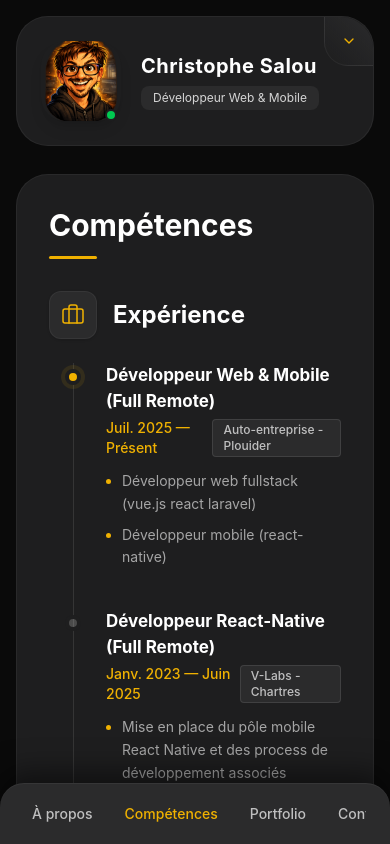
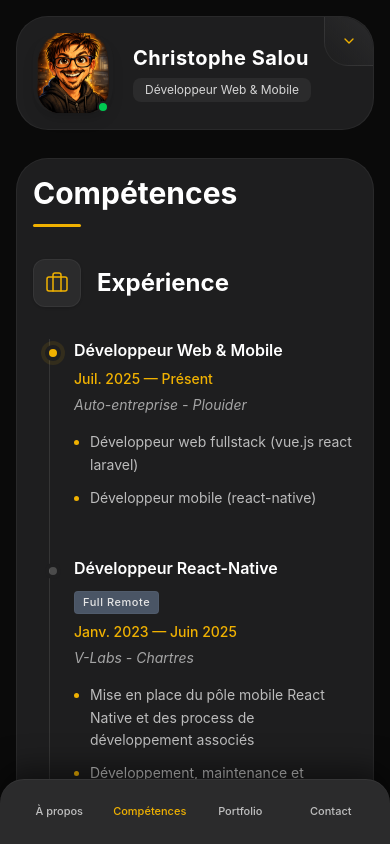
Before and after one commit to bezedache29/portfolio, a React (Vite) app: page / in a window 390 px wide. Both pictures are taken after a click on the button "Compétences". Shown: the top 844 px of the page. Built offline with nearby package versions, Linux system fonts and the light colour scheme.

Commit message:
fix: responsive

```diff
--- a/src/components/Sidebar.tsx
+++ b/src/components/Sidebar.tsx
@@ -9,7 +9,7 @@ export function Sidebar() {
   const [isExpanded, setIsExpanded] = useState(false)
 
   return (
-    <aside className='bg-[#1e1e1f] rounded-4xl p-6 md:p-8 border border-white/5 flex flex-col relative'>
+    <aside className='bg-[#1e1e1f] rounded-4xl p-4 md:p-8 border border-white/5 flex flex-col relative'>
       {/* Bouton avec le chevron en jaune */}
       <button
         onClick={() => setIsExpanded(!isExpanded)}
--- a/src/data/experiences.ts
+++ b/src/data/experiences.ts
@@ -1,7 +1,7 @@
 // --- PARCOURS (EXPERIENCES) ---
 export const experiences = [
   {
-    title: 'Développeur Web & Mobile (Full Remote)',
+    title: 'Développeur Web & Mobile',
     company: 'Auto-entreprise - Plouider',
     startDate: 'Juil. 2025',
     endDate: 'Présent',
@@ -9,9 +9,10 @@ export const experiences = [
       'Développeur web fullstack (vue.js react laravel)',
       'Développeur mobile (react-native)',
     ],
+    isRemote: false,
   },
   {
-    title: 'Développeur React-Native (Full Remote)',
+    title: 'Développeur React-Native',
     company: 'V-Labs - Chartres',
     link: 'https://www.v-labs.fr/',
     startDate: 'Janv. 2023',
@@ -26,9 +27,10 @@ export const experiences = [
       'Gestion des erreurs et débogage à l’aide d’outils tels que Firebase Crashlytics ou Sentry',
       'Veille technologique régulière afin de rester informé sur les dernières tendances du développement mobile',
     ],
+    isRemote: true,
   },
   {
-    title: 'Développeur Web & Mobile (Full Remote)',
+    title: 'Développeur Web & Mobile',
     company: 'Auto-entreprise - Kerlouan',
     startDate: 'Juil. 2022',
     endDate: 'Janv. 2023',
@@ -36,9 +38,10 @@ export const experiences = [
       'Développeur web fullstack (vue.js react laravel)',
       'Développeur mobile (react-native)',
     ],
+    isRemote: false,
   },
   {
-    title: 'Développeur React-Native (Full Remote)',
+    title: 'Développeur React-Native',
     company: 'AGON - La Rochelle',
     link: 'https://agon-league.com/',
     startDate: 'Mars 2022',
@@ -48,9 +51,10 @@ export const experiences = [
       'Mise en place de Redux sur le projet',
       'Utilisation de la nouvelle API interne',
     ],
+    isRemote: true,
   },
   {
-    title: 'Développeur Web Fullstack (Full Remote)',
+    title: 'Développeur Web Fullstack',
     company: 'Persil & Romarin - Bordeaux',
     link: 'https://macuisine.persiletromarin.fr/login',
     startDate: 'Mai 2021',
@@ -59,9 +63,10 @@ export const experiences = [
       'Intégration de maquettes en HTML / SCSS / Bootstrap / JS / Twig',
       'Aide en back-end en utilisant le framework PHP Symfony 5',
     ],
+    isRemote: true,
   },
   {
-    title: 'Développeur Web Fullstack (Full Remote)',
+    title: 'Développeur Web Fullstack',
     company: 'Mon Correspondant Dentaire - Paris',
     startDate: 'Juil. 2020',
     endDate: 'Août 2020',
@@ -73,5 +78,6 @@ export const experiences = [
       "Création d'un espace membres avec possibilité, de s'ajouter en 'amis' et de s'échanger des informations",
       'Construction de la base de donnée en utilisant la méthode MERISE',
     ],
+    isRemote: true,
   },
 ]
--- a/src/features/MainContent.tsx
+++ b/src/features/MainContent.tsx
@@ -54,7 +54,7 @@ export function MainContent() {
           </ul>
         </nav>
 
-        <div className='p-8 md:p-6 md:pt-20 grow relative'>
+        <div className='p-4 md:p-6 md:pt-20 grow relative'>
           {/* Remplacement de mode="wait" par mode="popLayout" pour eviter le saut de scroll */}
           <AnimatePresence mode='popLayout'>
             <motion.div
@@ -79,16 +79,16 @@ export function MainContent() {
 
       {/* Navigation Mobile fixee en bas */}
       <nav
-        className='md:hidden fixed bottom-0 left-0 right-0 z-50 bg-[#2b2b2c] rounded-t-3xl border-t border-white/5 px-6 py-4 shadow-[0_-10px_30px_rgba(0,0,0,0.5)] backdrop-blur-md'
+        className='md:hidden fixed bottom-0 left-0 right-0 z-50 bg-[#2b2b2c] rounded-t-3xl border-t border-white/5 p-4 sm:py-4 shadow-[0_-10px_30px_rgba(0,0,0,0.5)] backdrop-blur-md'
         role='tablist'
         aria-label='Sections du portfolio'
       >
-        <ul className='flex items-center justify-between text-sm font-medium overflow-x-auto gap-4 hide-scrollbar'>
+        <ul className='flex items-center justify-between text-sm font-medium overflow-x-auto gap-1 sm:gap-4 hide-scrollbar'>
           {navItems.map((item) => (
-            <li key={item.id} className='shrink-0'>
+            <li key={item.id} className='flex-1 text-center'>
               <button
                 onClick={() => setActiveTab(item.id)}
-                className={`transition-colors duration-300 px-2 py-1 ${
+                className={`w-full px-1 py-2 text-[11px] xs:text-xs sm:text-sm md:text-base font-medium rounded-lg transition-colors cursor-pointer ${
                   activeTab === item.id ? 'text-yellow-500' : 'text-white/70 hover:text-white/90'
                 }`}
               >
--- a/src/features/projects/ProjectDetail.tsx
+++ b/src/features/projects/ProjectDetail.tsx
@@ -102,17 +102,17 @@ export function ProjectDetail({ project }: { project: DetailedProject }) {
                   type='button'
                   aria-label='Image précédente'
                   onClick={prevImage}
-                  className='absolute left-4 top-1/2 -translate-y-1/2 w-10 h-10 bg-black/50 hover:bg-yellow-500 text-white hover:text-black rounded-full flex items-center justify-center opacity-0 group-hover:opacity-100 transition-all duration-300 backdrop-blur-sm'
+                  className='absolute left-2 md:left-4 top-1/2 -translate-y-1/2 w-8 h-8 md:w-10 md:h-10 bg-black/50 hover:bg-yellow-500 text-white hover:text-black rounded-full flex items-center justify-center opacity-100 md:opacity-0 group-hover:opacity-100 transition-all duration-300 backdrop-blur-sm'
                 >
-                  <ChevronLeft size={24} />
+                  <ChevronLeft size={20} className='md:w-6 md:h-6' />
                 </button>
                 <button
                   type='button'
                   aria-label='Image suivante'
                   onClick={nextImage}
-                  className='absolute right-4 top-1/2 -translate-y-1/2 w-10 h-10 bg-black/50 hover:bg-yellow-500 text-white hover:text-black rounded-full flex items-center justify-center opacity-0 group-hover:opacity-100 transition-all duration-300 backdrop-blur-sm'
+                  className='absolute right-2 md:right-4 top-1/2 -translate-y-1/2 w-8 h-8 md:w-10 md:h-10 bg-black/50 hover:bg-yellow-500 text-white hover:text-black rounded-full flex items-center justify-center opacity-100 md:opacity-0 group-hover:opacity-100 transition-all duration-300 backdrop-blur-sm'
                 >
-                  <ChevronRight size={24} />
+                  <ChevronRight size={20} className='md:w-6 md:h-6' />
                 </button>
               </>
             )}
--- a/src/sections/ProjectsSection.tsx
+++ b/src/sections/ProjectsSection.tsx
@@ -41,12 +41,12 @@ export function ProjectsSection() {
     <div className='animate-in fade-in duration-500'>
       <SectionTitle>Portfolio</SectionTitle>
 
-      <div className='flex flex-wrap gap-3 mb-10'>
+      <div className='flex flex-wrap gap-2 md:gap-3 mb-8 md:mb-10'>
         {filters.map((filter) => (
           <button
             key={filter}
             onClick={() => setActiveFilter(filter)}
-            className={`px-5 py-2 rounded-full text-sm font-medium transition-colors duration-300 cursor-pointer ${
+            className={`px-2.5 py-1.5 text-[13px] md:px-5 md:py-2 md:text-sm rounded-full font-medium transition-colors duration-300 cursor-pointer ${
               activeFilter === filter
                 ? 'bg-yellow-500 text-gray-900'
                 : 'bg-white/5 text-white/60 hover:bg-white/10 hover:text-white'
@@ -57,7 +57,7 @@ export function ProjectsSection() {
         ))}
       </div>
 
-      <div className='grid grid-cols-1 md:grid-cols-2 gap-6'>
+      <div className='grid grid-cols-1 md:grid-cols-2 gap-4 md:gap-6'>
         {filteredProjects.map((project, index) => (
           <motion.article
             key={index}
@@ -75,8 +75,8 @@ export function ProjectsSection() {
             transition={{ duration: 0.4, delay: index * 0.15, type: 'spring', stiffness: 100 }}
             className='group bg-[#2b2b2c] border border-white/5 rounded-2xl overflow-hidden shadow-sm flex flex-col h-full cursor-pointer hover:border-yellow-500/30 transition-colors'
           >
-            {/* Zone de l'image (plus besoin de cursor-pointer ou onClick specifique) */}
-            <div className='h-48 bg-[#1e1e1f] relative overflow-hidden flex items-center justify-center border-b border-white/5'>
+            {/* On réduit la hauteur de l'image sur mobile (h-40) et on remet h-48 sur PC */}
+            <div className='h-40 md:h-48 bg-[#1e1e1f] relative overflow-hidden flex items-center justify-center border-b border-white/5'>
               {project.coverImage ? (
                 <img
                   src={project.coverImage}
@@ -92,36 +92,36 @@ export function ProjectsSection() {
               )}
             </div>
 
-            <div className='p-6 flex flex-col grow'>
-              {/* Le titre n'a plus besoin du onClick non plus */}
-              <h3 className='text-xl font-bold text-white mb-3 group-hover:text-yellow-500 transition-colors w-fit'>
+            {/* On réduit le padding interne sur mobile (p-4) et on remet p-6 sur PC */}
+            <div className='p-4 md:p-6 flex flex-col grow'>
+              <h3 className='text-lg md:text-xl font-bold text-white mb-2 md:mb-3 group-hover:text-yellow-500 transition-colors w-fit'>
                 {project.title}
               </h3>
 
-              <p className='text-white/60 text-sm leading-relaxed mb-6 grow'>
+              <p className='text-white/60 text-sm leading-relaxed mb-4 md:mb-6 grow'>
                 {project.shortDescription}
               </p>
 
-              <div className='flex flex-wrap gap-2 mb-6'>
+              <div className='flex flex-wrap gap-1.5 md:gap-2 mb-4 md:mb-6'>
                 {project.tags.map((tag) => (
                   <span
                     key={tag}
-                    className='text-[11px] font-medium px-2.5 py-1 bg-[#1e1e1f] text-white/70 rounded-md border border-white/5'
+                    className='text-[10px] md:text-[11px] font-medium px-2 py-1 md:px-2.5 bg-[#1e1e1f] text-white/70 rounded-md border border-white/5'
                   >
                     {tag}
                   </span>
                 ))}
               </div>
 
-              <div className='flex gap-3 mt-auto pt-4 border-t border-white/5'>
+              {/* Ajustement du padding supérieur pour les liens Github/Live */}
+              <div className='flex gap-3 mt-auto pt-3 md:pt-4 border-t border-white/5'>
                 {project.githubUrl && (
                   <a
                     href={project.githubUrl}
                     target='_blank'
                     rel='noreferrer'
-                    // e.stopPropagation() empeche le clic d'ouvrir la vue detaillee
                     onClick={(e) => e.stopPropagation()}
-                    className='flex items-center justify-center p-2.5 rounded-xl bg-[#1e1e1f] text-white/50 hover:text-white hover:bg-white/10 transition-colors border border-white/5 cursor-pointer relative z-10'
+                    className='flex items-center justify-center p-2 md:p-2.5 rounded-xl bg-[#1e1e1f] text-white/50 hover:text-white hover:bg-white/10 transition-colors border border-white/5 cursor-pointer relative z-10'
                   >
                     <FaGithub size={18} />
                   </a>
@@ -131,9 +131,8 @@ export function ProjectsSection() {
                     href={project.liveUrl}
                     target='_blank'
                     rel='noreferrer'
-                    // e.stopPropagation() empeche le clic d'ouvrir la vue detaillee
                     onClick={(e) => e.stopPropagation()}
-                    className='flex items-center justify-center p-2.5 rounded-xl bg-[#1e1e1f] text-white/50 hover:text-white hover:bg-white/10 transition-colors border border-white/5 cursor-pointer relative z-10'
+                    className='flex items-center justify-center p-2 md:p-2.5 rounded-xl bg-[#1e1e1f] text-white/50 hover:text-white hover:bg-white/10 transition-colors border border-white/5 cursor-pointer relative z-10'
                   >
                     <ExternalLink size={18} />
                   </a>
--- a/src/sections/ResumeSection.tsx
+++ b/src/sections/ResumeSection.tsx
@@ -10,46 +10,64 @@ export function ResumeSection() {
       <SectionTitle>Compétences</SectionTitle>
 
       {/* --- EXPERIENCES --- */}
-      <div className='mb-12'>
-        <div className='flex items-center gap-4 mb-6'>
+      <div className='mb-14'>
+        <div className='flex items-center gap-4 mb-8'>
           <div className='w-12 h-12 bg-[#2b2b2c] rounded-xl flex items-center justify-center text-yellow-500 border border-white/5 shadow-sm'>
             <Briefcase size={24} strokeWidth={1.5} />
           </div>
           <h3 className='text-2xl font-bold text-white'>Expérience</h3>
         </div>
 
-        <div className='ml-6 border-l border-white/10 pl-8 space-y-10 relative'>
+        <div className='ml-4 md:ml-6 border-l border-white/10 pl-6 md:pl-8 space-y-12 relative'>
           {experiences.map((exp, index) => (
             <div key={index} className='relative group'>
               <span
-                className={`absolute -left-10.25 top-1.5 w-4 h-4 rounded-full border-4 border-[#1e1e1f] transition-colors ${
+                className={`absolute -left-7.25 md:-left-9.25 top-1.5 w-4 h-4 rounded-full border-4 border-[#1e1e1f] transition-colors ${
                   index === 0
                     ? 'bg-yellow-500 shadow-[0_0_0_4px_rgba(234,179,8,0.1)]'
                     : 'bg-white/20 group-hover:bg-yellow-500/50'
                 }`}
               ></span>
 
-              <h4 className='text-[17px] font-bold text-white mb-1'>{exp.title}</h4>
-              <span className='text-yellow-500 text-sm font-medium mb-3 flex items-center gap-2'>
+              {/* Titre du poste épuré */}
+              <div className='flex items-center flex-wrap gap-3 mb-2'>
+                <h4 className='text-base md:text-lg font-semibold text-white leading-snug'>
+                  {exp.title}
+                </h4>
+
+                {/* Le badge Full Remote stylisé */}
+                {exp.isRemote && (
+                  <span className='px-2 py-0.5 bg-gray-600 border border-gray-500/20 rounded text-[11px] font-medium tracking-wider'>
+                    Full Remote
+                  </span>
+                )}
+              </div>
+
+              <div className='flex flex-col gap-1.5 mb-4'>
+                <span className='text-yellow-500 text-sm md:text-[15px] font-medium'>
                   {exp.startDate} — {exp.endDate}
+                </span>
+
+                {/* Conteneur flexible pour l'entreprise ET le badge */}
+                <div className='flex items-center flex-wrap gap-2.5'>
                   {exp.link ? (
                     <a
                       href={exp.link}
                       target='_blank'
                       rel='noopener noreferrer'
-                    className='text-white/70 hover:text-yellow-500 transition-colors text-xs px-2.5 py-0.5 bg-[#2b2b2c] rounded border border-white/10 cursor-pointer'
+                      className='text-white/60 hover:text-yellow-500 transition-colors text-sm md:text-[15px] italic cursor-pointer'
                     >
                       {exp.company}
                     </a>
                   ) : (
-                  <span className='text-white/70 text-xs px-2.5 py-0.5 bg-[#2b2b2c] rounded border border-white/10'>
+                    <span className='text-white/60 text-sm md:text-[15px] italic'>
                       {exp.company}
                     </span>
                   )}
-              </span>
+                </div>
+              </div>
 
-              {/* Affichage conditionnel : Liste à puces ou texte simple */}
-              <ul className='list-disc pl-4 space-y-2 marker:text-yellow-500 text-white/60 leading-relaxed text-[14px]'>
+              <ul className='list-disc pl-4 space-y-2.5 marker:text-yellow-500 text-white/70 leading-relaxed text-sm md:text-[15px]'>
                 {Array.isArray(exp.description) ? (
                   exp.description.map((item, i) => <li key={i}>{item}</li>)
                 ) : (
@@ -63,28 +81,30 @@ export function ResumeSection() {
 
       {/* --- FORMATIONS --- */}
       <div className='mb-12'>
-        <div className='flex items-center gap-4 mb-6'>
+        <div className='flex items-center gap-4 mb-8'>
           <div className='w-12 h-12 bg-[#2b2b2c] rounded-xl flex items-center justify-center text-yellow-500 border border-white/5 shadow-sm'>
             <BookOpen size={24} strokeWidth={1.5} />
           </div>
           <h3 className='text-2xl font-bold text-white'>Formation</h3>
         </div>
 
-        <div className='ml-6 border-l border-white/10 pl-8 space-y-10 relative'>
+        <div className='ml-4 md:ml-6 border-l border-white/10 pl-6 md:pl-8 space-y-12 relative'>
           {education.map((edu, index) => (
             <div key={index} className='relative group'>
-              <span className='absolute -left-10.25 top-1.5 w-4 h-4 bg-white/20 group-hover:bg-yellow-500/50 transition-colors rounded-full border-4 border-[#1e1e1f]'></span>
+              <span className='absolute -left-7.25 md:-left-9.25 top-1.5 w-4 h-4 bg-white/20 group-hover:bg-yellow-500/50 transition-colors rounded-full border-4 border-[#1e1e1f]'></span>
 
-              <h4 className='text-[17px] font-bold text-white mb-1'>{edu.title}</h4>
-              <span className='text-yellow-500 text-sm font-medium mb-3 flex items-center gap-2'>
+              <h4 className='text-base md:text-lg font-semibold text-white mb-2 leading-snug'>
+                {edu.title}
+              </h4>
+
+              <div className='flex flex-col gap-1 mb-4'>
+                <span className='text-yellow-500 text-sm md:text-[15px] font-medium'>
                   {edu.startDate} — {edu.endDate}
-                <span className='text-white/70 text-xs px-2.5 py-0.5 bg-[#2b2b2c] rounded border border-white/10'>
-                  {edu.school}
                 </span>
-              </span>
+                <span className='text-white/60 text-sm md:text-[15px] italic'>{edu.school}</span>
+              </div>
 
-              {/* Affichage conditionnel : Liste à puces ou texte simple */}
-              <ul className='list-disc pl-4 space-y-2 marker:text-yellow-500 text-white/60 leading-relaxed text-[14px]'>
+              <ul className='list-disc pl-4 space-y-2.5 marker:text-yellow-500 text-white/70 leading-relaxed text-sm md:text-[15px]'>
                 {Array.isArray(edu.description) ? (
                   edu.description.map((item, i) => <li key={i}>{item}</li>)
                 ) : (
```
Lines whose indentation alone changed are shown as unchanged.
